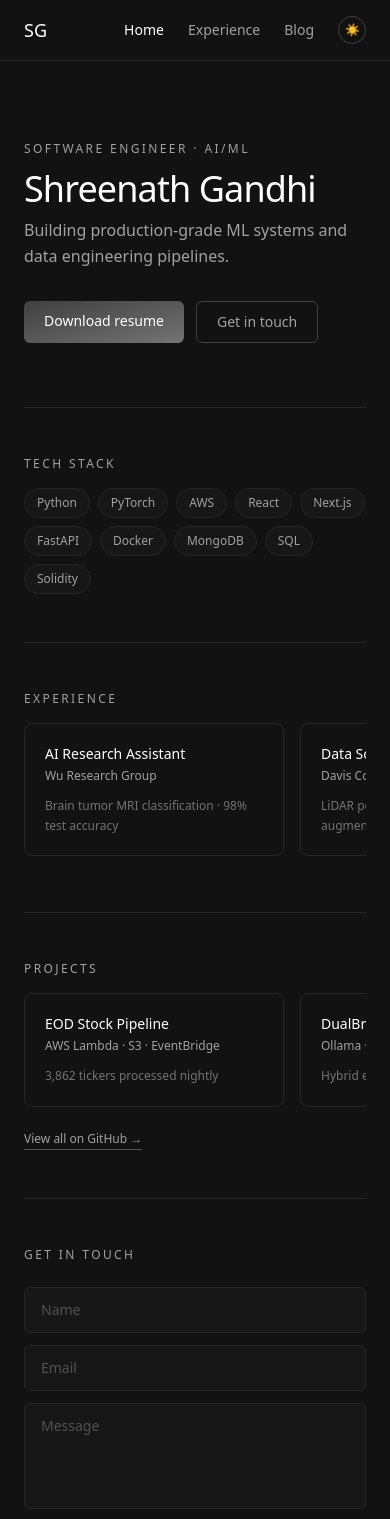
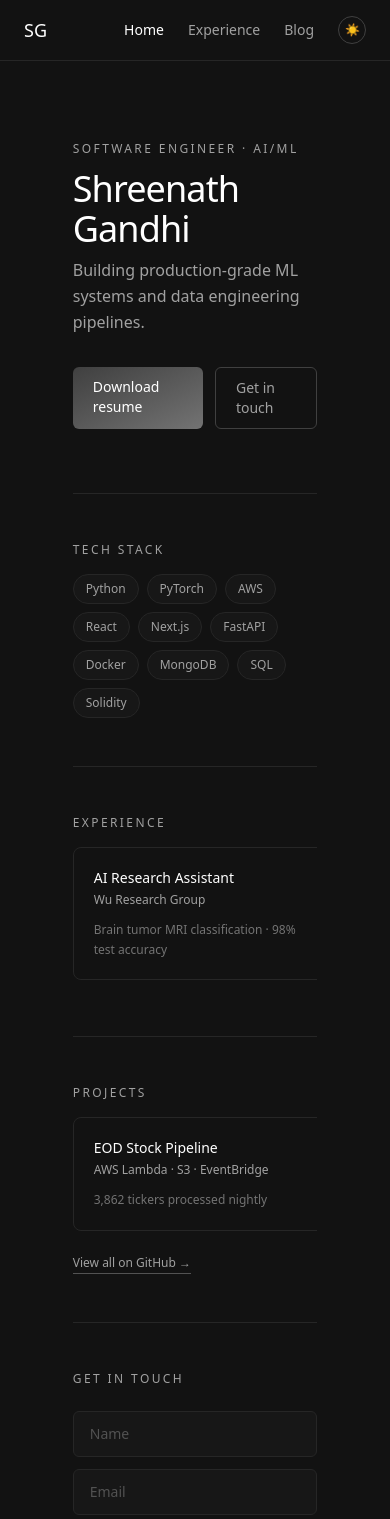
Before and after one commit to shreenath04/portfolio, a Next.js app: page / in a window 390 px wide. Shown: the top 1519 px of the page. Built offline with nearby package versions, Linux system fonts and the light colour scheme.

Commit message:
responsive layout, constrast fixes, 75% width

```diff
--- a/app/blog/page.tsx
+++ b/app/blog/page.tsx
@@ -8,7 +8,7 @@ export default function Blog() {
     ];
 
     return (
-      <main className="flex-1 px-6 py-16 max-w-3xl mx-auto">
+      <main className="flex-1 px-6 py-16 mx-auto max-w-[75%]">
         <p className="text-xs tracking-[0.2em] uppercase text-neutral-400 mb-8">
           Blog
         </p>
--- a/app/components/Navbar.tsx
+++ b/app/components/Navbar.tsx
@@ -11,7 +11,7 @@ export default function Navbar() {
   useEffect(() => setMounted(true), []);
 
   return (
-    <nav className="flex items-center justify-between px-6 py-4 border-b border-neutral-200 dark:border-neutral-800">
+    <nav className="flex items-center justify-between px-6 md:px-12 lg:px-24 py-4 border-b border-neutral-200 dark:border-neutral-800">
       <Link href="/" className="text-lg font-medium">
         SG
       </Link>
--- a/app/experience/page.tsx
+++ b/app/experience/page.tsx
@@ -22,7 +22,7 @@ export default function Experience() {
     ];
 
     return (
-      <main className="flex-1 px-6 py-16 max-w-3xl mx-auto">
+      <main className="flex-1 px-6 py-16 mx-auto max-w-[75%]">
         <p className="text-xs tracking-[0.2em] uppercase text-neutral-400 mb-8">
           Experience
         </p>
--- a/app/globals.css
+++ b/app/globals.css
@@ -1,3 +1,4 @@
 @import "tailwindcss";
 
+
 @custom-variant dark (&:where(.dark, .dark *));
--- a/app/page.tsx
+++ b/app/page.tsx
@@ -14,7 +14,7 @@ export default function Home() {
   return (
     <main className="flex-1">
       {/* Hero */}
-      <section className="px-6 pt-20 pb-16 max-w-3xl mx-auto">
+      <section className="px-6 pt-20 pb-16 mx-auto max-w-[75%]">
         <p className="text-xs tracking-[0.2em] uppercase text-neutral-600 dark:text-neutral-400 mb-3">
           Software Engineer · AI/ML
         </p>
@@ -35,12 +35,12 @@ export default function Home() {
       </section>
 
       {/* Divider */}
-      <div className="max-w-3xl mx-auto px-6">
+      <div className="mx-auto max-w-[75%] px-6">
         <div className="border-t border-neutral-400 dark:border-neutral-800" />
       </div>
 
       {/* Tech Stack */}
-      <section className="px-6 py-12 max-w-3xl mx-auto">
+      <section className="px-6 py-12 mx-auto max-w-[75%]">
         <p className="text-xs tracking-[0.2em] uppercase text-neutral-600 dark:text-neutral-400 mb-4">
           Tech Stack
         </p>
@@ -54,12 +54,12 @@ export default function Home() {
       </section>
 
       {/* Divider */}
-      <div className="max-w-3xl mx-auto px-6">
+      <div className="mx-auto max-w-[75%] px-6">
         <div className="border-t border-neutral-400 dark:border-neutral-800" />
       </div>
 
       {/* Experience */}
-      <section className="px-6 py-12 max-w-3xl mx-auto">
+      <section className="px-6 py-12 mx-auto max-w-[75%]">
         <p className="text-xs tracking-[0.2em] uppercase text-neutral-600 dark:text-neutral-400 mb-4">
           Experience
         </p>
@@ -75,12 +75,12 @@ export default function Home() {
       </section>
 
       {/* Divider */}
-      <div className="max-w-3xl mx-auto px-6">
+      <div className="mx-auto max-w-[75%] px-6">
         <div className="border-t border-neutral-400 dark:border-neutral-800" />
       </div>
 
       {/* Projects */}
-      <section className="px-6 py-12 max-w-3xl mx-auto">
+      <section className="px-6 py-12 mx-auto max-w-[75%]">
         <p className="text-xs tracking-[0.2em] uppercase text-neutral-600 dark:text-neutral-400 mb-4">
           Projects
         </p>
@@ -99,12 +99,12 @@ export default function Home() {
       </section>
 
       {/* Divider */}
-      <div className="max-w-3xl mx-auto px-6">
+      <div className="mx-auto max-w-[75%] px-6">
         <div className="border-t border-neutral-400 dark:border-neutral-800" />
       </div>
 
       {/* Contact */}
-      <section id="contact" className="px-6 py-12 max-w-3xl mx-auto">
+      <section id="contact" className="px-6 py-12 mx-auto max-w-[75%]">
         <p className="text-xs tracking-[0.2em] uppercase text-neutral-600 dark:text-neutral-400 mb-6">
           Get in Touch
         </p>
```
